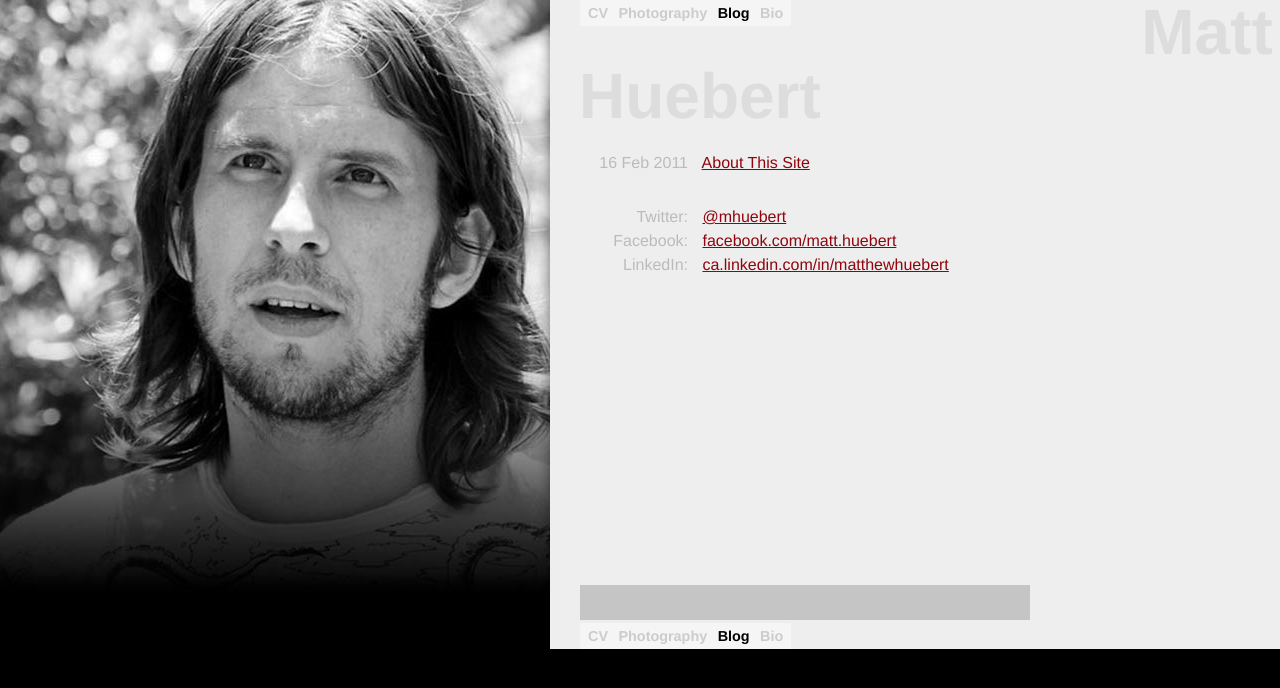
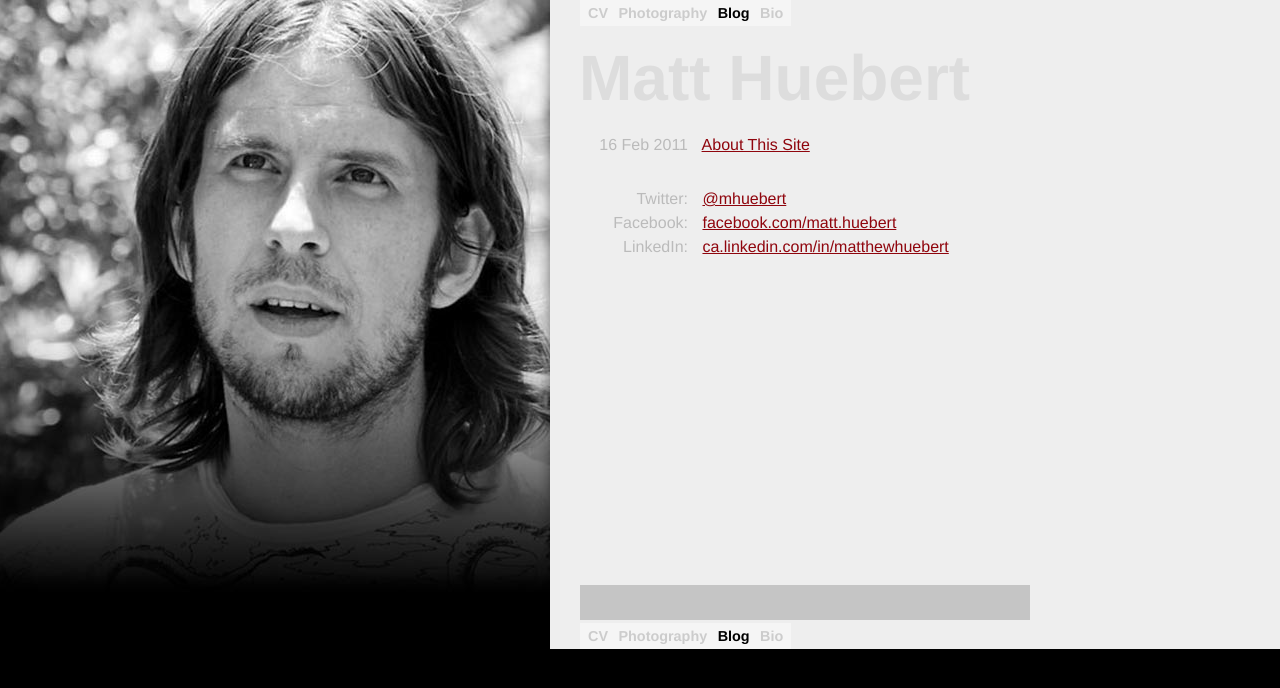
Before and after one commit to mhuebert/KineticHeat, a Jekyll site: the page built from blog.html, in a window 1280 px wide. Shown: the top 688 px of the page. Built offline with Jekyll 4.4.1, drawn with Linux system fonts in a browser that asks for light colours; grey boxes are pictures that could not be loaded.

Commit message:
Matthew > Matt

```diff
--- a/css/styles.css
+++ b/css/styles.css
@@ -65,7 +65,8 @@
   font-weight: bold;
   display: block;
   margin: 0 0 23px -1px;
-  color: #dddddd; }
+  color: #dddddd;
+  clear: both; }
 
 .bottom {
   position: absolute;
```
Also changed, not shown: 2 other files.
